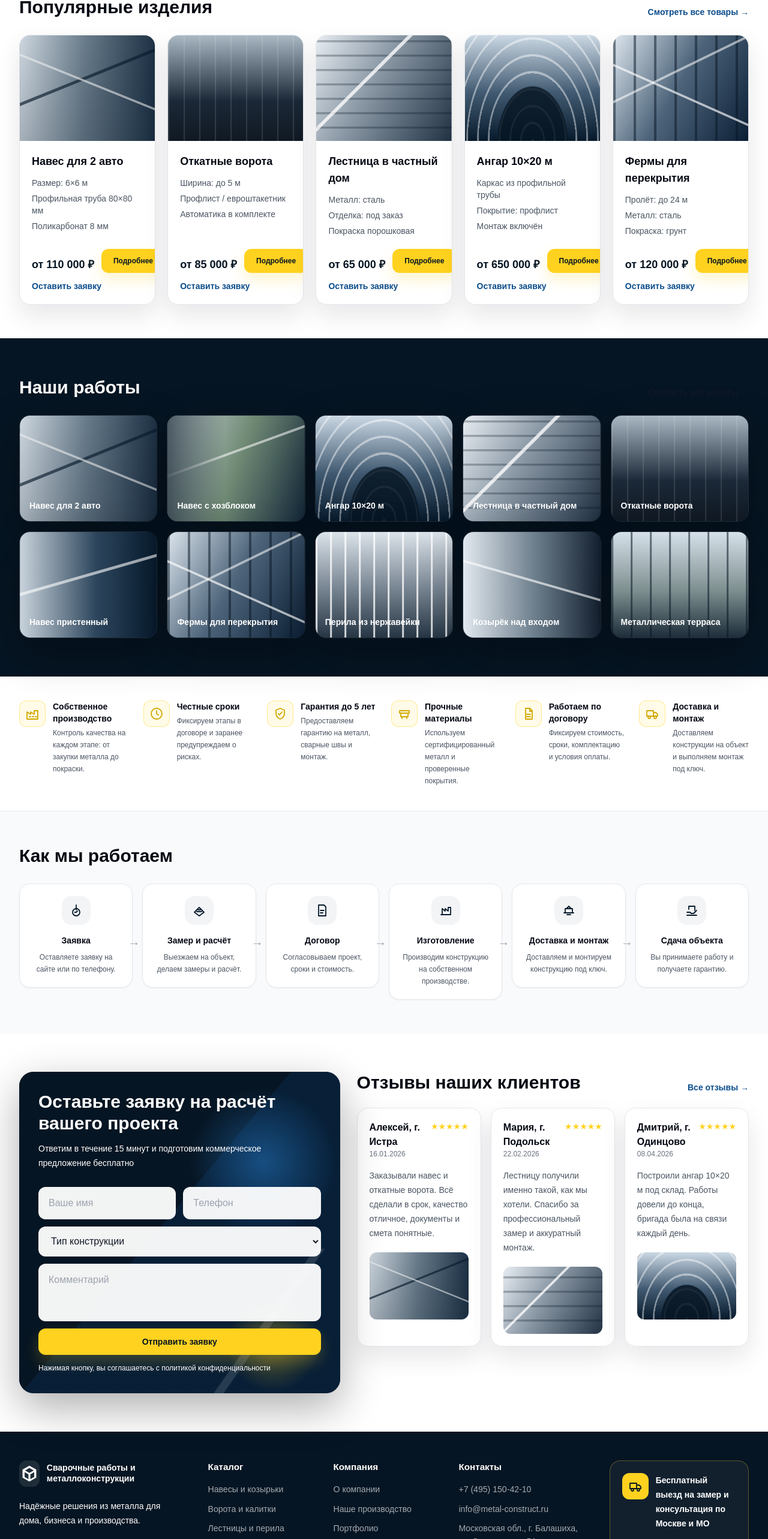
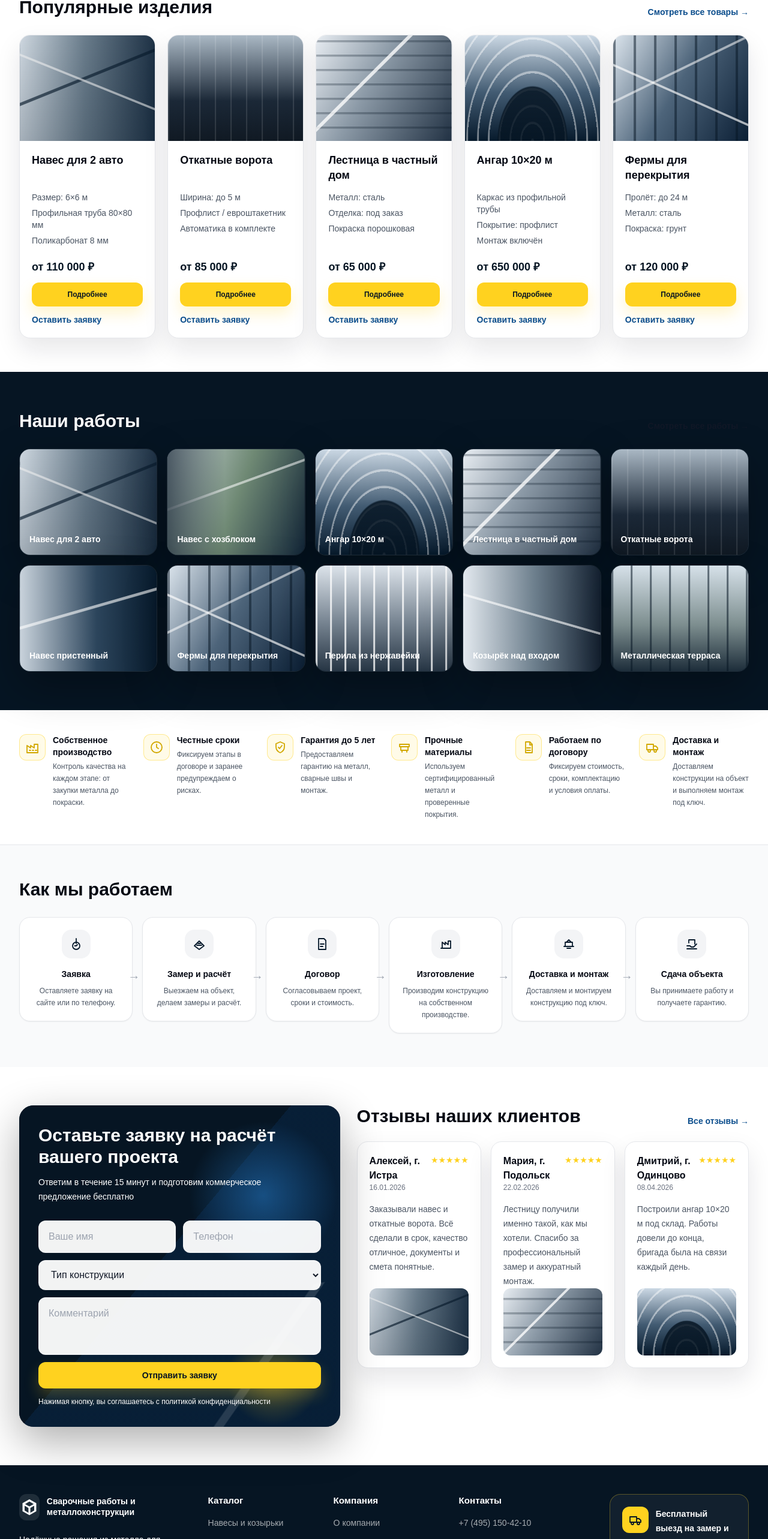
Before and after one commit to evgenykuimov-cloud/steel, a Next.js app: page / in a window 1280 px wide. Shown: the part 903-3469 px from the top of the page at 60% size. Built offline with nearby package versions, Linux system fonts and the light colour scheme.

Commit message:
Align catalog cards and review images

```diff
--- a/src/components/LeadAndReviews.tsx
+++ b/src/components/LeadAndReviews.tsx
@@ -46,8 +46,8 @@ export function LeadAndReviews() {
 
   return (
     <section className="bg-white px-4 py-16 sm:px-6 lg:px-8">
-      <div className="mx-auto grid max-w-7xl gap-7 lg:grid-cols-[0.9fr_1.1fr]">
-        <div className="lead-panel overflow-hidden rounded-[24px] bg-ink-950 p-6 text-white shadow-dark md:p-8">
+      <div className="mx-auto grid max-w-7xl items-start gap-7 lg:grid-cols-[0.9fr_1.1fr]">
+        <div className="lead-panel h-full overflow-hidden rounded-[24px] bg-ink-950 p-6 text-white shadow-dark md:p-8">
           <div className="max-w-md">
             <h2 className="text-2xl font-black leading-tight md:text-3xl">
               Оставьте заявку на расчёт вашего проекта
@@ -131,9 +131,12 @@ export function LeadAndReviews() {
               Все отзывы →
             </a>
           </div>
-          <div className="grid gap-4 md:grid-cols-3">
+          <div className="grid items-stretch gap-4 md:grid-cols-3">
             {reviews.map((review) => (
-              <article key={review.id} className="rounded-card border border-gray-200 bg-white p-5 shadow-card">
+              <article
+                key={review.id}
+                className="flex h-full min-h-[318px] flex-col rounded-card border border-gray-200 bg-white p-5 shadow-card"
+              >
                 <div className="flex items-start justify-between gap-3">
                   <div>
                     <h3 className="font-black text-gray-950">
@@ -145,9 +148,11 @@ export function LeadAndReviews() {
                     {"★".repeat(review.rating)}
                   </span>
                 </div>
-                <p className="mt-4 text-sm leading-6 text-gray-600">{review.text}</p>
+                <p className="mt-4 min-h-[120px] text-sm leading-6 text-gray-600">
+                  {review.text}
+                </p>
                 <div
-                  className={`mt-5 h-28 rounded-xl bg-cover bg-center ${review.imageClass}`}
+                  className={`mt-auto h-28 rounded-xl bg-cover bg-center ${review.imageClass}`}
                   role="img"
                   aria-label={`Фото объекта клиента ${review.name}`}
                 />
--- a/src/components/ProductCard.tsx
+++ b/src/components/ProductCard.tsx
@@ -16,17 +16,19 @@ export function ProductCard({ product }: ProductCardProps) {
         aria-label={`Изображение изделия ${product.title}`}
       />
       <div className="flex flex-1 flex-col p-5">
-        <h3 className="text-lg font-black text-gray-950">{product.title}</h3>
-        <ul className="mt-3 space-y-1.5 text-sm leading-5 text-gray-600">
+        <h3 className="min-h-[52px] text-lg font-black leading-snug text-gray-950">
+          {product.title}
+        </h3>
+        <ul className="mt-3 min-h-[74px] space-y-1.5 text-sm leading-5 text-gray-600">
           {product.characteristics.map((item) => (
             <li key={item}>{item}</li>
           ))}
         </ul>
-        <div className="mt-auto flex items-end justify-between gap-3 pt-5">
+        <div className="mt-auto pt-5">
           <p className="whitespace-nowrap text-lg font-black text-ink-950">{price}</p>
           <Button
             href={`/catalog/${product.slug}`}
-            className="min-h-9 rounded-lg px-4 py-2 text-xs"
+            className="mt-3 w-full min-h-9 rounded-lg px-4 py-2 text-xs"
           >
             Подробнее
           </Button>
```
